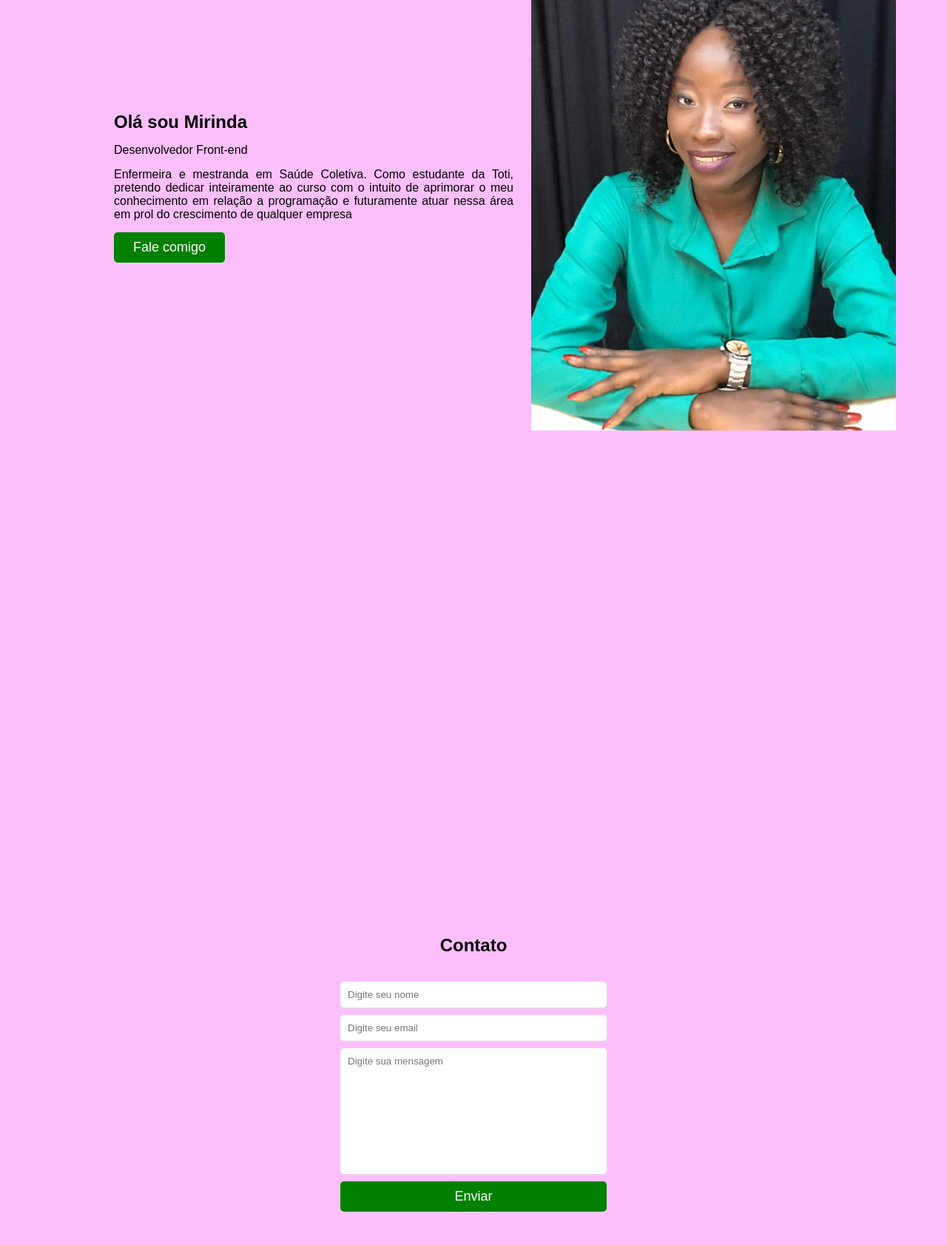
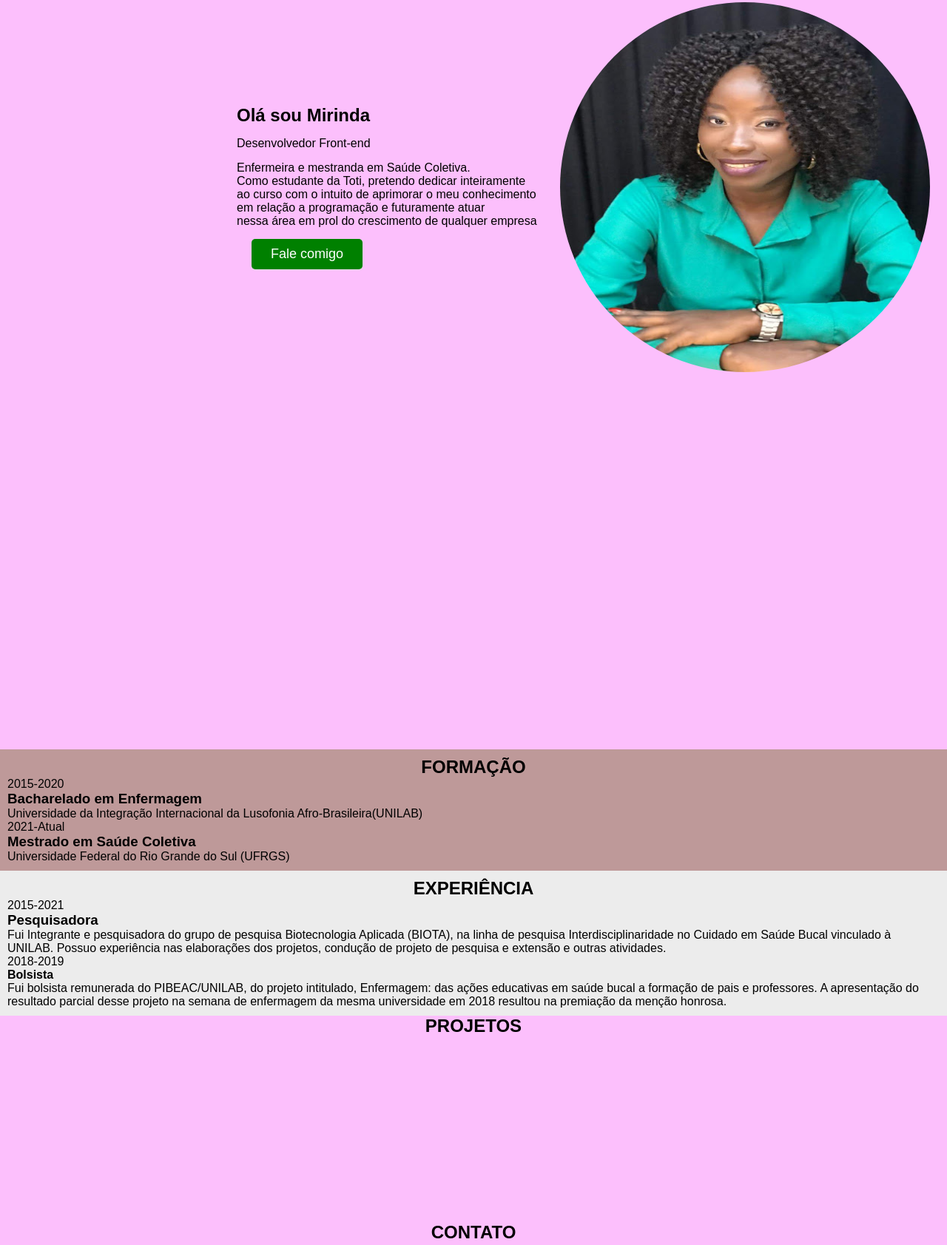
Before and after one commit to Mirindafernando/PORTFOLIO1, a plain HTML site: page index.html in a window 1280 px wide. Shown: the part 507-2190 px from the top of the page at 74% size. Drawn offline with Linux system fonts and the light colour scheme.

Commit message:
Subindo alterações

```diff
--- a/index.html
+++ b/index.html
@@ -13,14 +13,15 @@
     <main>
         <!--HEADER-->
         <header>
-            <div class="ENF">
-                ENF
+            <div class="logo">
+                <img src="./0160_t_vet-nurse-logo_5.png" alt="logotipo">
             </div>
             <div class="menu">
                 <nav class="nav-list">
                     <a href="#apresent">APRESENTAÇÃO</a>
                     <a href="#form">FORMAÇÃO</a>
                     <a href="#expe">EXPERIÊNCIA</a>
+                    <a href="#projet">PROJETOS</a>
                     <a href="#cont">CONTATO</a>
                 </nav>
             </div>
@@ -33,33 +34,76 @@
                 <h2>Olá sou Mirinda</h2>
                 <span class="apresentaçao-categoria">Desenvolvedor Front-end</span>
                 <span class="apresentaçao-sintise">
-                    Enfermeira e mestranda em Saúde Coletiva.
+                    Enfermeira e mestranda em Saúde Coletiva.<br>
                     Como estudante da Toti, pretendo dedicar
-                    inteiramente ao curso com o intuito de aprimorar
-                    o meu conhecimento em relação a programação
-                    e futuramente atuar nessa área em prol do
+                    inteiramente<br> ao curso com o intuito de aprimorar
+                    o meu conhecimento <br>em relação a programação
+                    e futuramente atuar <br>nessa área em prol do
                     crescimento de qualquer empresa
                 </span>
 
                 <button>
                     <a href="#contactar">Fale comigo</a>
+
                 </button>
             </div>
-            <div class="apresentaçao-img">
+            <div class="apresentacao-img">
                 <img src="IMG-20191209-WA0115.jpg" alt="Foto de perfil">
             </div>
         </section>
 
         <!--FORMAÇÃO-->
-        <section></section>
+
+        <section class="faculdade">
+            <div class="formacao-graduacao"></div>
+                <h2 class="formacao">FORMAÇÃO</h2>
+                <p>2015-2020</p>
+                <h3>Bacharelado em Enfermagem</h3>
+                <p>Universidade da Integração Internacional da Lusofonia Afro-Brasileira(UNILAB)</p>
+            </p>
+            </div>
+             </div>
+            <div class="formacao-mestrado">
+                <p>2021-Atual</p>
+                <h3>Mestrado em Saúde Coletiva</h3>
+                <p>Universidade Federal do Rio Grande do Sul (UFRGS)</p>
+            </p>
+            </div>
+        </section>
 
         <!--EXPERIÊNCIA-->
-        <section></section>
+
+        <section class="pratica">
+            <div class="experiencia-pesquisa">
+            <h2 class="experiencia">EXPERIÊNCIA</h2>
+                <p>2015-2021</p>
+                <h3>Pesquisadora</h3>
+                <p>Fui Integrante e pesquisadora do grupo de pesquisa Biotecnologia Aplicada (BIOTA),
+                   na linha de pesquisa Interdisciplinaridade no Cuidado em Saúde Bucal vinculado à UNILAB.
+                 Possuo experiência nas elaborações dos projetos, condução de projeto de pesquisa e extensão e outras atividades.</p>
+            </div>
+            <div class="experiencia-bolsa">
+                <p>2018-2019</p>
+                <h4>Bolsista</h4>
+                <p>Fui bolsista remunerada do PIBEAC/UNILAB,
+                     do projeto intitulado, Enfermagem: das ações educativas em saúde bucal
+                      a formação de pais e professores. A apresentação do resultado parcial
+                      desse projeto na semana de enfermagem da mesma universidade em 2018 resultou
+                      na premiação da menção honrosa.</p>
+            </div>
+        </section>
+
+        <!--PROJETOS-->
+
+        <SEction>
+            <div></div>
+            <h2 class="project">PROJETOS</h2>
+        </SEction>
 
         <!--CONTATO-->
 
     <section id="contact">
-        <h2>Contato</h2>
+        <h2>CONTATO</h2>
         <form>
             <input type="text" placeholder="Digite seu nome" />
             <input type="email" placeholder="Digite seu email" />
@@ -71,6 +115,12 @@
     <!--FOOTER-->
 
     <footer>
+        <div>
+            <div class="rede sociais"></div>
+            <div class="rede sociais"></div>
+            <div class="rede sociais"></div>
+            <div class="rede sociais"></div>
+        </div>
         copyright © 2022 Mirinda. Todos os direitos reservados
     </footer>
     </main>
--- a/style.css
+++ b/style.css
@@ -26,7 +26,7 @@ body::-webkit-scrollbar-thumb {
 }
 
 main {
-    width: 1120px;
+    /*width: 1120px;*/
 }
 
 /*HEADER*/
@@ -40,11 +40,19 @@ header {
     position: fixed;
     top: 0;
     z-index: 999;
-    background-color: #fcfbff;
     box-shadow: 0 1px 0 #ececec;
-    max-width: 1120px;
+    /*max-width: 1120px;*/
     width: 100%;
+    background-color: rgb(154, 148, 148);
+    color: rgb(159, 158, 158);
+
 }
+
+ .menu a:hover {
+    box-shadow: 0 1px 0 #ececec;
+    background-color: rgb(154, 148, 148);
+    color:#fcbffc;
+    }
 
 nav.list {
     display: flex;
@@ -54,7 +62,14 @@ nav.list {
 a {
     cursor: pointer;
     text-decoration: none;
-    color: black;
+    color: white;
+    padding: 10px;
+}
+
+.logo img {
+    height: 80px;
+    width: auto;
+    border-radius: 50%;
 }
 
 /*APRESENTAÇAO*/
@@ -72,6 +87,7 @@ section#apresentaçao {
     flex-direction: column;
     gap: 15px;
     text-align: justify;
+    margin-left: 300px;
 }
 
 .apresentaçao-pessoa button {
@@ -84,26 +100,64 @@ section#apresentaçao {
     cursor: pointer;
     opacity: 0,9;
     border-radius: 5px;
+    margin-left: 20px;
 }
 
 .apresentaçao-pessoa button a {
     color:white;
 }
 
-.apresentaçao-img {
+.apresentacao-img img {
     width: 30%;
+    display: flex;
+    align-items: center;
+    justify-content: center;
+    border-radius: 50%;
+    width: 500px;
+    height: 500px;
+    animation: float 5s ease-in-out infinite;
+   /* box-shadow: 0 10px 10px;*/
+    margin-right: 3px;
+}
+
+/*FORMAÇAO*/
+.faculdade {
+    background-color: rgb(190, 153, 153);
+    padding: 10px;
+    margin: auto;
+}
+
+.formacao {
     display: flex;
     align-items: center;
     justify-content: center;
 }
 
-.apresentaçao-imag imag {
-    width: 200px;
-    height: 200px;
-    animation: float 5s ease-in-out infinite;
-    box-shadow: 0 10px 10px;
-    border-radius: 50%;
+.pratica {
+    background-color: #ececec;
+    padding: 10px;
+    margin: auto;
 }
+
+.experiencia {
+    display: flex;
+    align-items: center;
+    justify-content: center;
+}
+
+.project {
+    display: flex;
+    align-items: center;
+    justify-content: center;
+}
+
+
+
+
+
+
+
+
 
 @keyframes float {
     0%, 100% {
@@ -113,9 +167,6 @@ section#apresentaçao {
         transform: translateY(-30px);
     }
 }
-
-
-
 
 
 /*CONTATO*/
@@ -173,6 +224,7 @@ footer {
 @media (max-width:450px) {
     header{
         justify-content: center;
+        flex-direction: column;
     }
     .logo {
         display: none;
@@ -185,6 +237,5 @@ footer {
     .apresentaçao-sintise, .apresentaçao-img {
         width: 100%;
         padding: 10px;
-
     }
 }
```
